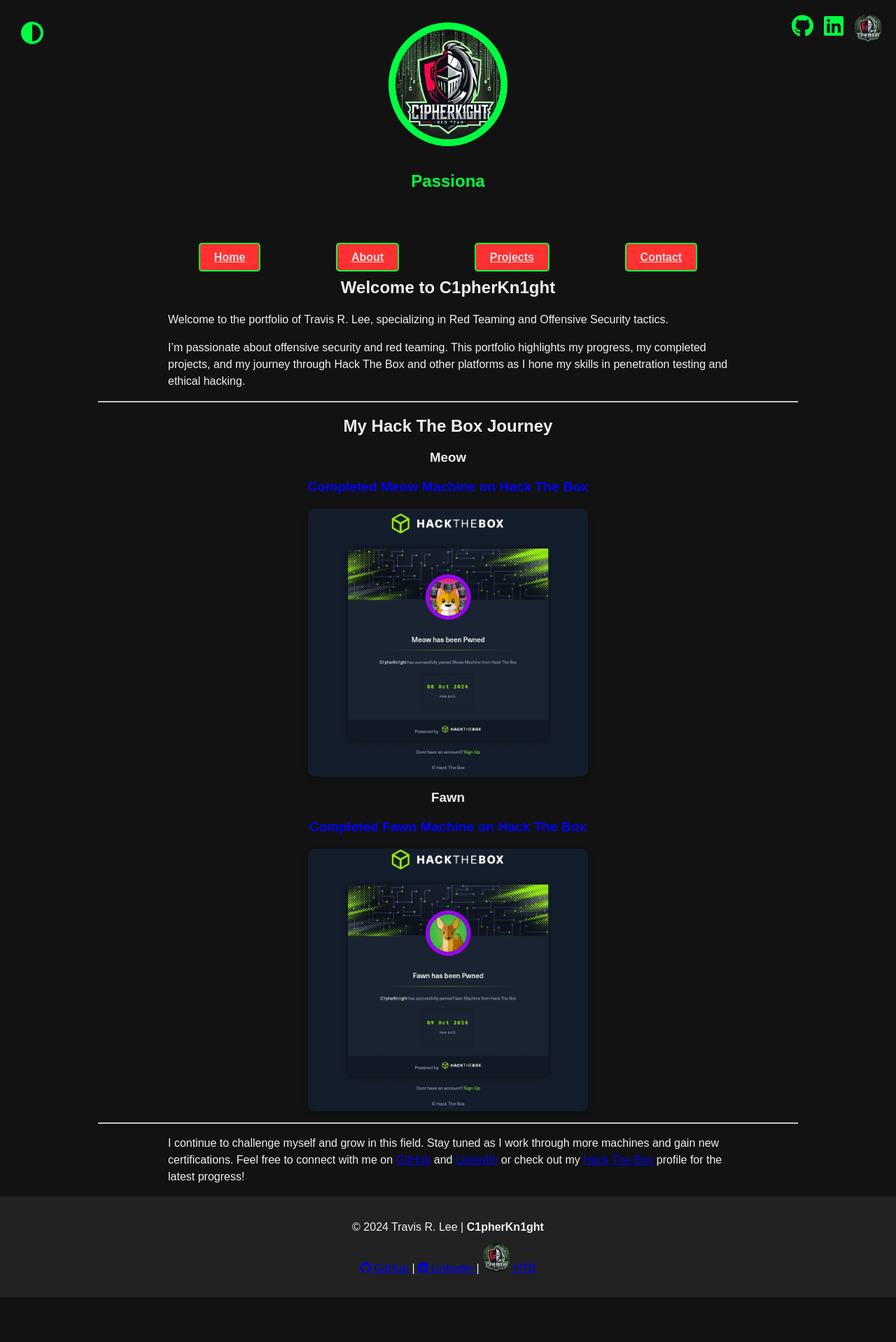
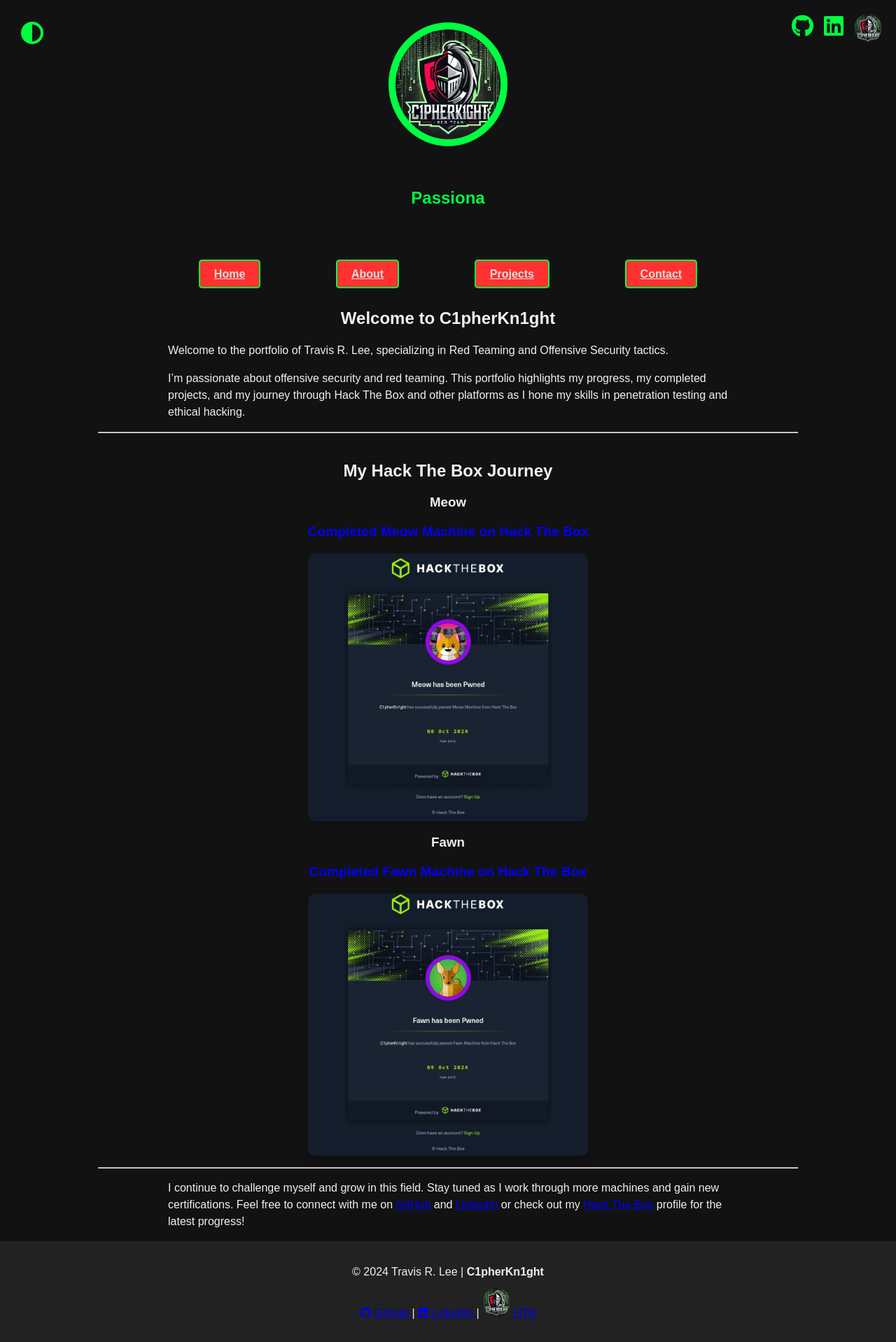
Before and after one commit to Travrl12/travrl12.github.io, a Jekyll site: the page built from index.markdown, in a window 1280 px wide. Shown: the whole page at 70% size. Built offline with Jekyll 4.4.1, drawn with Linux system fonts in a browser that asks for light colours; before the commit the page ends 1854 px from its top, so only the background shows below that.

Commit message:
Update main.css

```diff
--- a/assets/css/main.css
+++ b/assets/css/main.css
@@ -30,6 +30,15 @@
 /* Center headings */
 h1, h2, h3, h4, h5, h6 {
     text-align: center;
+}
+
+/* Add space above main headings */
+#intro-text {
+    margin-top: 40px;  /* Adds space above "Welcome to C1pherKn1ght" heading */
+}
+
+main h2 {
+    margin-top: 40px;  /* Adds space above main headings like on the "About" page */
 }
 
 /* Centered hyperlinks */
@@ -147,6 +156,7 @@
     text-align: center;
     transition: background-color 0.3s ease;
     border: 2px solid #FF3131;
+    margin-top: 15px;  /* Add space above the buttons if needed */
 }
 
 .nav-button:hover {
@@ -232,7 +242,7 @@
 #intro-text {
     font-size: 1.5rem;
     text-align: center;
-    margin-top: 1rem;
+    margin-top: 40px;  /* Updated: adds space above the intro text */
     margin-bottom: 1rem;
     min-height: 50px;
     overflow: hidden;
@@ -277,7 +287,7 @@
 
 /* Meow and Fawn Images */
 .meow-image, .fawn-image {
-    max-width: 90%; /* Make images smaller on all devices */
+    max-width: 90%;
     height: auto;
     display: block;
     margin-left: auto;
```
